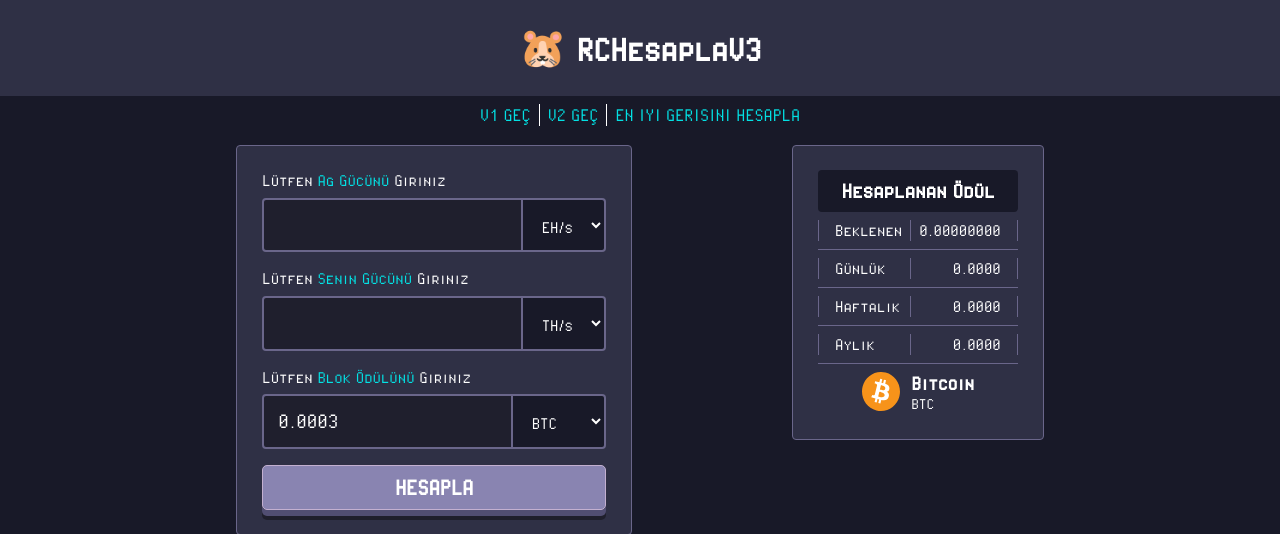
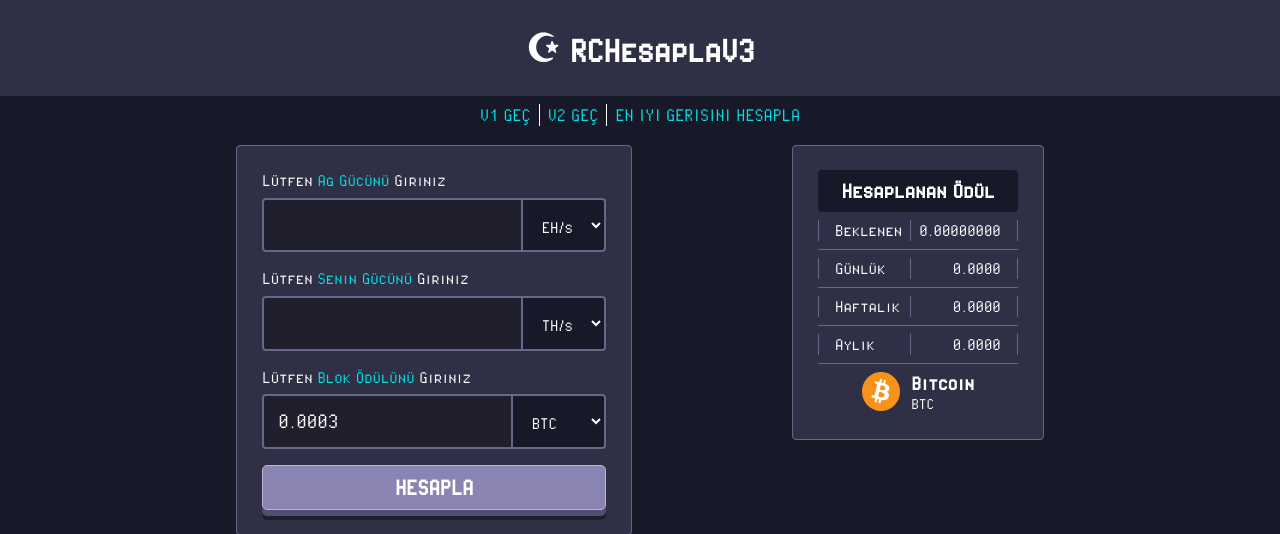
Before and after one commit to vasyok-92/rchesapla, a PHP site: page /v3/index.html in a window 1280 px wide. Shown: the top 534 px of the page. Run offline with PHP 8.4, Linux system fonts and the light colour scheme.

Commit message:
Güncellendi!

```diff
--- a/v3/css/style.css
+++ b/v3/css/style.css
@@ -69,7 +69,7 @@ h1 {
 }
 
 h1::before {
-    content: "🐹 ";
+    content: "☪ ";
 }
 
 h2, h3{
```
